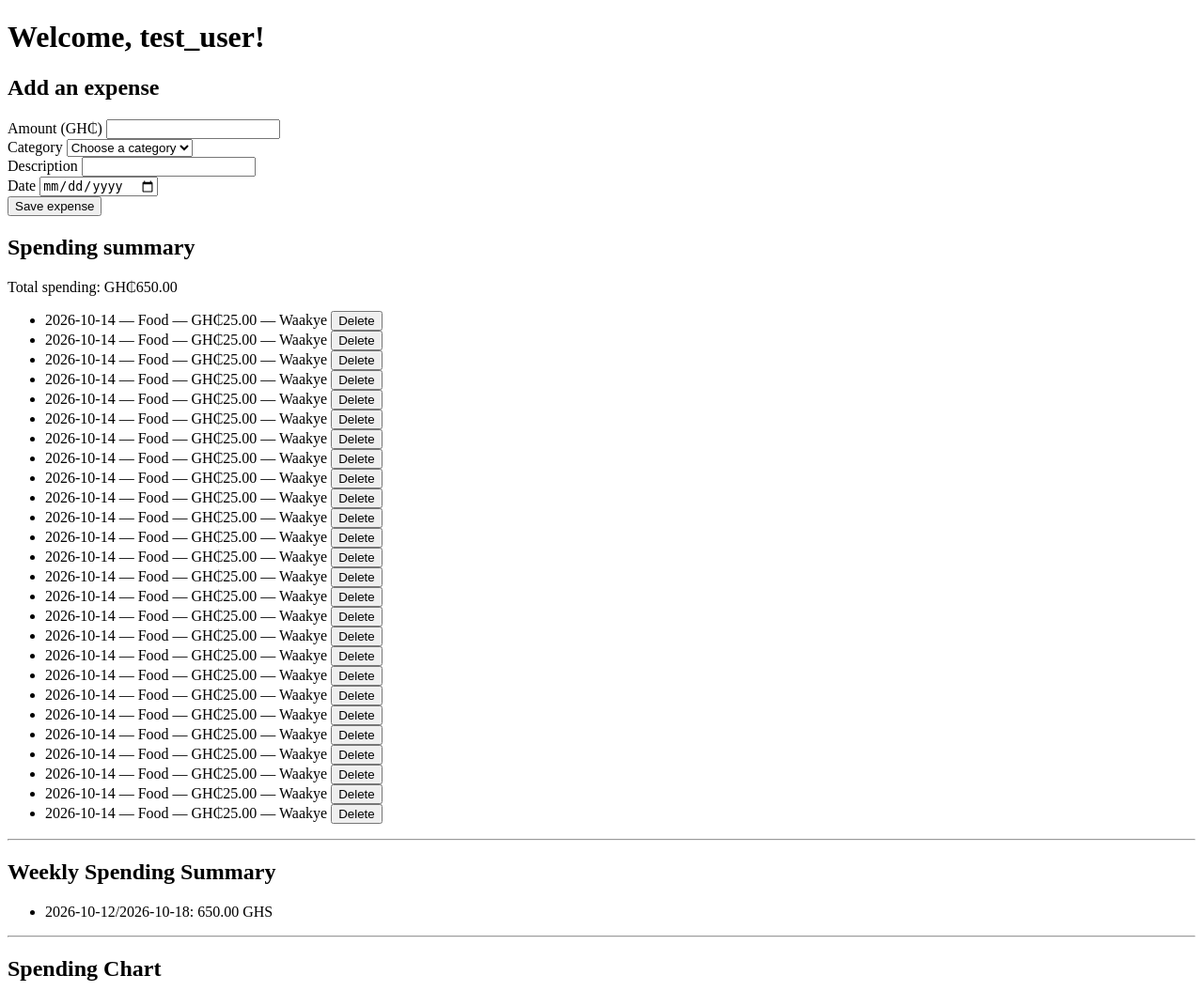
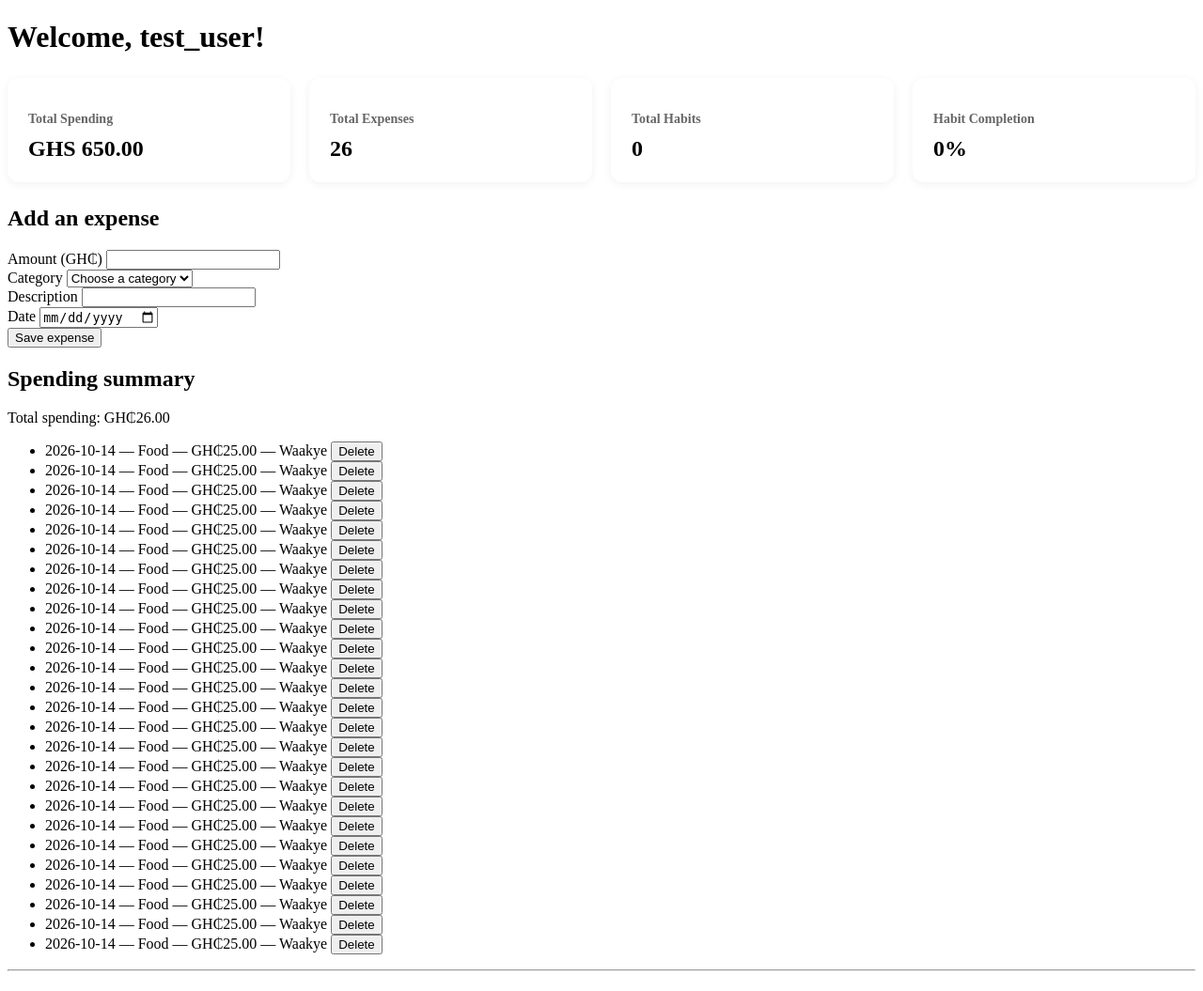
Before and after one commit to GideonOfori739/Finance-Dashboard, a Flask app: page /dashboard in a window 1280 px wide. Shown: the top 1055 px of the page at 94% size. Run offline with Flask 3, Linux system fonts and the light colour scheme; a user stored in the database is signed in; data comes from the database, SQL or seed files in the repository; both versions use the stored data as it was after the commit.

Commit message:
templates 5

```diff
--- a/app.py
+++ b/app.py
@@ -7,7 +7,11 @@ from database import create_connection, create_table
 from tracker import Tracker
 from models import Expense, Habit
 from analytics import category_totals, weekly_spending, create_category_chart
-
+from habit_analytics import calculate_streak
+from habit_analytics import (
+    calculate_streak,
+    weekly_habit_report
+)
 
 
 tracker = Tracker()
@@ -116,8 +120,28 @@ def dashboard():
     expenses = tracker.get_expenses(user_id)
     summary = tracker.summarise_by_category(user_id)
     habits = tracker.get_habits(user_id)
+    weekly_habits = weekly_habit_report(habits)
+    habit_streaks = {}
+
+    for habit in habits:
+        name = habit["name"]
+        if name not in habit_streaks:
+            habit_streaks[name] = calculate_streak(
+            habits, name
+        )
+    weekly_habits = weekly_habit_report(habits)
     weekly_summary = weekly_spending(expenses)
-    total_expenses = sum(expense.amount for expense in expenses)
+    total_spending = sum(expense.amount for expense in expenses)
+    total_expenses = len(expenses)
+    total_habits = len(habits)
+
+    completed_habits = sum(
+        1 for habit in habits if habit ["completed"]
+    )
+    completion_rate = (
+        (completed_habits/ total_habits) * 100
+        if total_habits > 0 else 0
+    )
     create_category_chart(expenses)
     return render_template(
             "dashboard.html",
@@ -125,8 +149,14 @@ def dashboard():
             expenses=expenses,
             summary=summary,
             weekly_summary = weekly_summary,
+            total_spending=total_spending,
             total_expenses=total_expenses,
-            habits = habits
+            habits = habits,
+            habit_streaks=habit_streaks,
+            weekly_habits = weekly_habits,
+            total_habits=total_habits,
+            completed_habits=completed_habits,
+            completion_rate=round(completion_rate, 1),
               )
 
 
--- /dev/null
+++ b/habit_analytics.py
@@ -0,0 +1,76 @@
+from datetime import date, timedelta
+import pandas as pd
+
+
+def calculate_streak(habits, habit_name, today=None):
+    if today is None:
+        today = date.today()
+    elif isinstance(today, str):
+        today = date.fromisoformat(today)
+
+    completed_dates = set()
+
+    for habit in habits:
+        if habit["name"] == habit_name and habit["completed"]:
+            try:
+                completed_date = date.fromisoformat(habit["date"])
+            except (ValueError, TypeError):
+                continue
+
+            completed_dates.add(completed_date)
+
+    if not completed_dates:
+        return 0
+
+    # A streak may end today or yesterday.
+    current_day = (
+        today if today in completed_dates
+        else today - timedelta(days=1)
+    )
+
+    streak = 0
+
+    while current_day in completed_dates:
+        streak += 1
+        current_day -= timedelta(days=1)
+
+    return streak
+
+
+def weekly_habit_report(habits):
+    """Calculate weekly habit completion statistics."""
+
+    if not habits:
+        return {}
+
+    data = pd.DataFrame(habits)
+
+    data["date"] = pd.to_datetime(
+        data["date"], errors="coerce"
+    )
+
+    data = data.dropna(subset=["date"])
+
+    if data.empty:
+        return {}
+
+    data["completed"] = data["completed"].astype(bool)
+
+    data["week"] = (
+        data["date"]
+        .dt.to_period("W")
+        .astype(str)
+    )
+
+    report = data.groupby("week").agg(
+        total_habits=("completed", "count"),
+        completed_habits=("completed", "sum")
+    )
+
+    report["completion_rate"] = (
+        report["completed_habits"]
+        / report["total_habits"]
+        * 100
+    ).round(1)
+
+    return report.to_dict("index")
--- /dev/null
+++ b/static/style.css
@@ -0,0 +1,38 @@
+
+.overview {
+    display: grid;
+    grid-template-columns: repeat(4, 1fr);
+    gap: 20px;
+    margin: 25px 0;
+}
+
+.stat-card {
+    background: white;
+    padding: 22px;
+    border-radius: 12px;
+    box-shadow: 0 2px 10px rgba(0, 0, 0, 0.06);
+}
+
+.stat-card h3 {
+    color: #666;
+    font-size: 14px;
+    margin-bottom: 10px;
+}
+
+.stat-card p {
+    font-size: 24px;
+    font-weight: bold;
+    margin: 0;
+}
+
+@media (max-width: 768px) {
+    .overview {
+        grid-template-columns: repeat(2, 1fr);
+    }
+}
+
+@media (max-width: 450px) {
+    .overview {
+        grid-template-columns: 1fr;
+    }
+}
--- a/templates/dashboard.html
+++ b/templates/dashboard.html
@@ -1,6 +1,7 @@
 
 <!DOCTYPE html>
 <html lang="en">
+<link rel="stylesheet" href="{{ url_for('static', filename='style.css') }}">
 <head>
     <meta charset="UTF-8">
     <meta name="viewport" content="width=device-width, initial-scale=1">
@@ -8,6 +9,30 @@
 </head>
 <body>
     <h1>Welcome, {{ username }}!</h1>
+
+
+    <section class="overview">
+        <div class="stat-card">
+            <h3>Total Spending</h3>
+            <p>GHS {{ "%.2f"|format(total_spending) }}</p>
+        </div>
+
+        <div class="stat-card">
+            <h3>Total Expenses</h3>
+            <p>{{ total_expenses }}</p>
+        </div>
+
+        <div class="stat-card">
+            <h3>Total Habits</h3>
+            <p>{{ total_habits }}</p>
+        </div>
+
+        <div class="stat-card">
+            <h3>Habit Completion</h3>
+            <p>{{ completion_rate }}%</p>
+        </div>
+    </section>
+
 
     {% with messages = get_flashed_messages(with_categories=true) %}
         {% for category, message in messages %}
@@ -172,6 +197,10 @@
                     <strong>{{ habit.name }}</strong>
                     — {{ habit.date }}
 
+                    <span>
+                        🔥 {{ habit_streaks[habit.name] }} day streak
+                    </span>
+
                     {% if habit.completed %}
                         <span>Completed ✓</span>
                     {% else %}
@@ -202,6 +231,42 @@
     {% endif %}
 
 
+    <hr>
+
+    <h2>Weekly Habit Report</h2>
+
+    {% if weekly_habits %}
+        {% for week, report in weekly_habits.items() %}
+            <div>
+                <h3>Week: {{ week }}</h3>
+
+                <p>
+                    Total habits:
+                    {{ report.total_habits }}
+                </p>
+
+                <p>
+                    Completed:
+                    {{ report.completed_habits }}
+                </p>
+
+                <p>
+                    Completion rate:
+                    {{ report.completion_rate }}%
+                </p>
+
+                <progress
+                    value="{{ report.completion_rate }}"
+                    max="100">
+                </progress>
+            </div>
+            <hr>
+        {% endfor %}
+    {% else %}
+        <p>No habit records available yet.</p>
+    {% endif %}
+
+
 
 
     <form action="{{ url_for('logout') }}" method="POST">
```
Also changed, not shown: test_habit_analytics.py (added, +56 -0 lines), finance.db, static/category_chart.png, 1 other file. Lines whose indentation alone changed are shown as unchanged.
